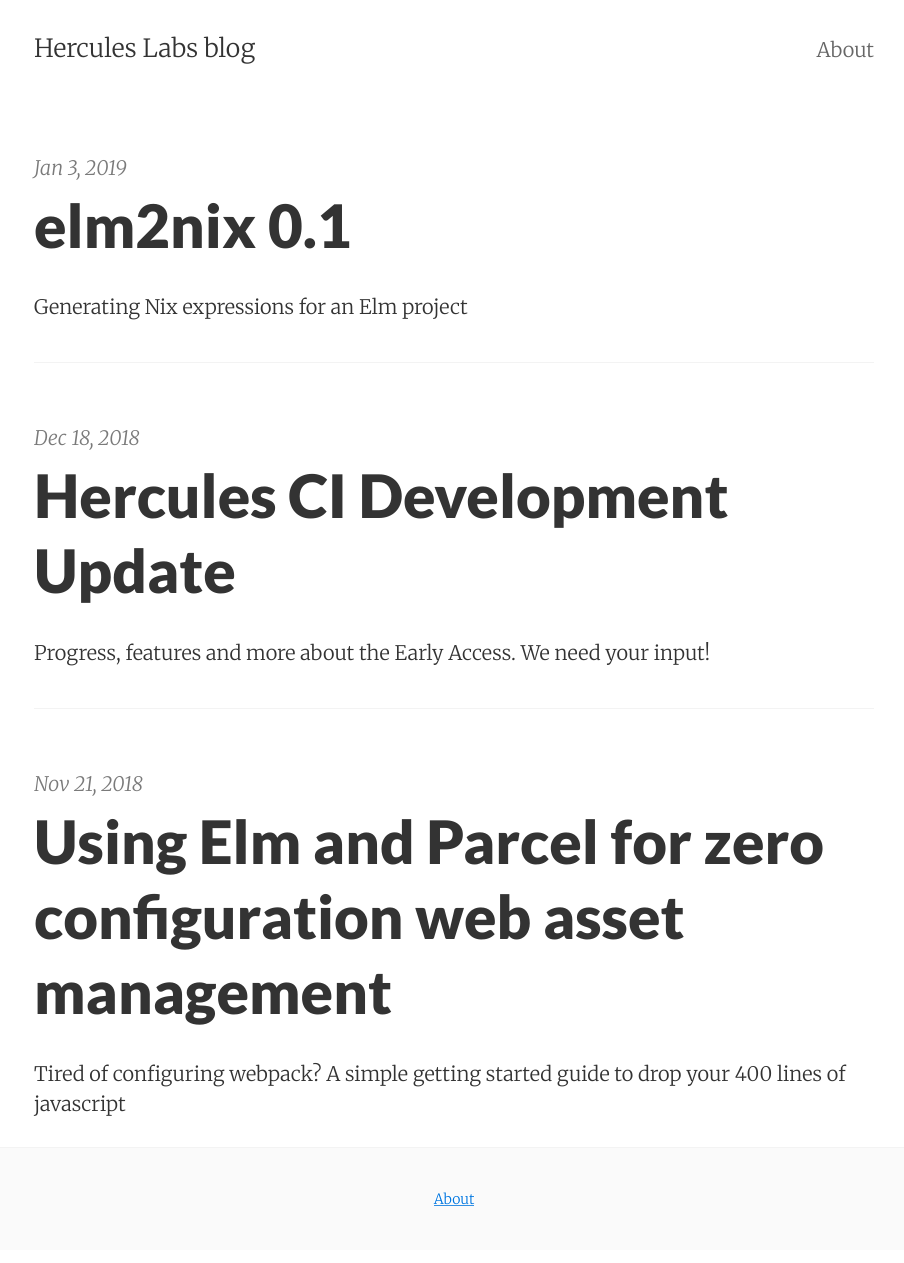
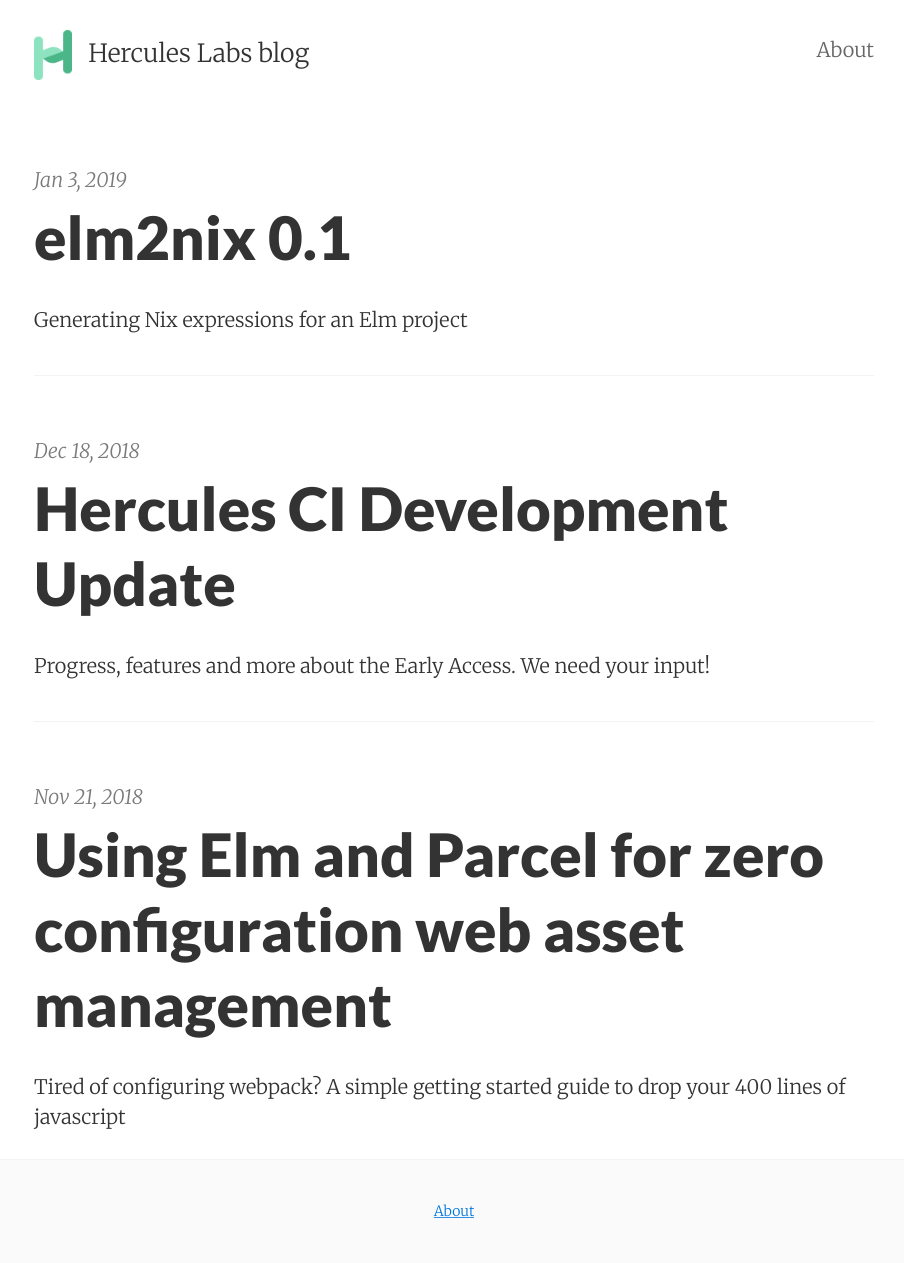
Before and after one commit to hercules-ci/blog.hercules-ci.com, a Jekyll site: the page built from index.html, in a window 1280 px wide. Shown: the whole page, without its empty margins (186-1090 px from the left). Built offline with Jekyll 4.4.1, drawn with Linux system fonts in a browser that asks for light colours; the list of posts is cut into pages by our own code.

Commit message:
Add logo

```diff
--- a/_includes/head.html
+++ b/_includes/head.html
@@ -77,20 +77,8 @@
     {% endif %}
 
     <!-- Icons -->
-    <link rel="apple-touch-icon" sizes="57x57" href="/apple-touch-icon-57x57.png">
-    <link rel="apple-touch-icon" sizes="114x114" href="/apple-touch-icon-114x114.png">
-    <link rel="apple-touch-icon" sizes="72x72" href="/apple-touch-icon-72x72.png">
-    <link rel="apple-touch-icon" sizes="144x144" href="/apple-touch-icon-144x144.png">
-    <link rel="apple-touch-icon" sizes="60x60" href="/apple-touch-icon-60x60.png">
-    <link rel="apple-touch-icon" sizes="120x120" href="/apple-touch-icon-120x120.png">
-    <link rel="apple-touch-icon" sizes="76x76" href="/apple-touch-icon-76x76.png">
-    <link rel="apple-touch-icon" sizes="152x152" href="/apple-touch-icon-152x152.png">
-    <link rel="apple-touch-icon" sizes="180x180" href="/apple-touch-icon-180x180.png">
-    <link rel="icon" type="image/png" href="/favicon-192x192.png" sizes="192x192">
-    <link rel="icon" type="image/png" href="/favicon-160x160.png" sizes="160x160">
-    <link rel="icon" type="image/png" href="/favicon-96x96.png" sizes="96x96">
-    <link rel="icon" type="image/png" href="/favicon-16x16.png" sizes="16x16">
-    <link rel="icon" type="image/png" href="/favicon-32x32.png" sizes="32x32">
+    <link rel="icon" type="image/png" sizes="32x32" href="{{ site.url }}/images/logo/favicon-32x32.png">
+    <link rel="icon" type="image/png" sizes="16x16" href="{{ site.url }}/images/logo/favicon-16x16.png">
 
     {% if site.google_analytics %}
     <script type="text/javascript">
--- a/_includes/header.html
+++ b/_includes/header.html
@@ -1,7 +1,10 @@
 <header class="site-header px2 px-responsive">
   <div class="mt2 wrap">
     <div class="measure">
-      <a href="{{ site.url }}" class="site-title">{{ site.title }}</a>
+      <a href="{{ site.url }}" class="site-title">
+        <img src="{{ site.url }}/images/logo/hercules.png" height="50px" style="vertical-align: middle; margin-right: 10px">
+        <span>{{ site.title }}</span>
+      </a>
       <nav class="site-nav">
         {% include navigation.html %}
       </nav>
```
Also changed, not shown: images/logo/favicon-16x16.png (added), images/logo/favicon-32x32.png (added), images/logo/hercules.png (added), images/logo/hercules.svg (added), images/logo/hercules_text.png (added).
